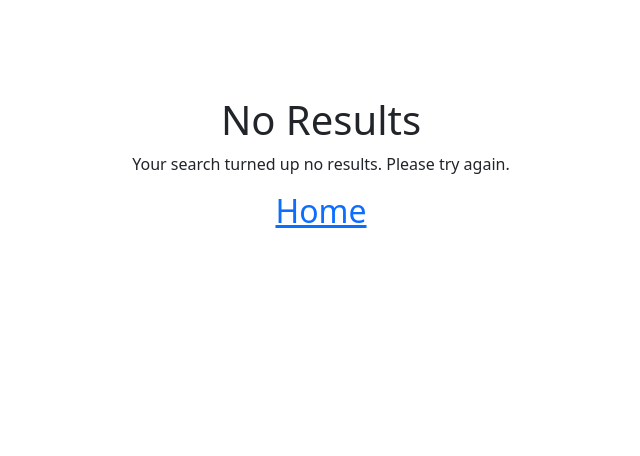
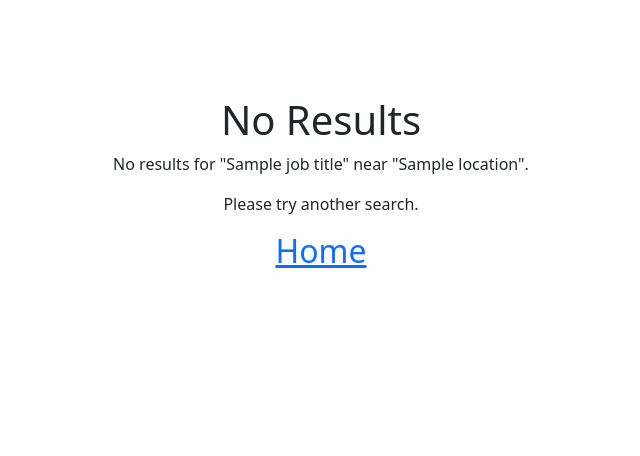
Before and after one commit to DevLoggith/cs50-final-project, a Flask app: template app/templates/no-results.html in a window 1280 px wide. Shown: the part 86-542 px from the top of the page, without its empty margins (319-959 px from the left). Run offline with Flask 3, Linux system fonts and the light colour scheme; the template is opened without the code that fills it: most values are stand-ins (such as "Sample title", 1, 10 or a date in 2020).

Commit message:
updates "no-results" page
- passes job title and location data to no-results page
- adjust text and format of text on no-results page

```diff
--- a/app/app.py
+++ b/app/app.py
@@ -85,7 +85,9 @@ def scrape_jobs():
 
     job_descriptions = scrape_job_descriptions(job_title, location, limit=20)
     if job_descriptions == []:
-        return render_template("no-results.html")
+        return render_template("no-results.html",
+                               job_title=job_title,
+                               location=location,)
     else:
         keywords_dict = extract_total_keywords(job_descriptions)
 
--- a/app/templates/no-results.html
+++ b/app/templates/no-results.html
@@ -6,7 +6,12 @@
 
 {% block main %}
     <h1>No Results</h1>
-    <p>Your search turned up no results. Please try again.</p>
+    <p>
+        No results for "{{ job_title }}" near "{{ location }}".
+    </p>
+    <p>
+        Please try another search.
+    </p>
     <h2>
         <a href="/">
             Home
```
